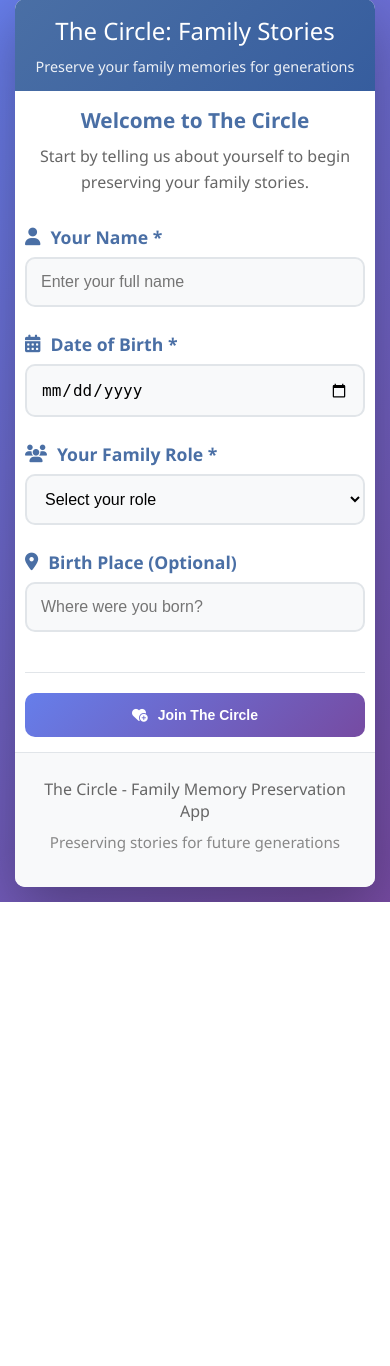
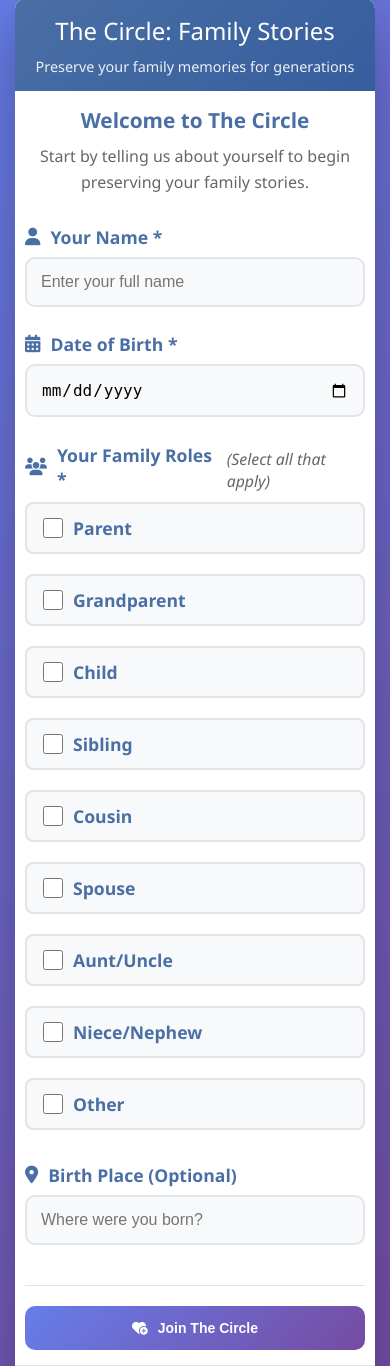
Before and after one commit to Kai-C-Clarke/THE-CIRCLE-APP, a Flask app: page / in a window 390 px wide. Shown: the part 16-1382 px from the top of the page. Before the commit the page ends 918 px from the top, so only its background shows below. Run offline with Flask 3, Linux system fonts and the light colour scheme; data that the repository does not hold is empty; some libraries are stand-ins or nearby versions.

Commit message:
Replaced single-select dropdown with multi-select checkboxes for family roles ✓ Users can now select multiple roles (e.g., Grandmother, Daughter, Cousin, Sister) ✓ Added visual feedback when roles are selected ✓ Responsive design for iPad and mobile devices ✓ Added two new role options: Aunt/Uncle and Niece/Nephew

```diff
--- a/static/css/style.css
+++ b/static/css/style.css
@@ -106,6 +106,51 @@ header h1 {
     background: white;
     box-shadow: 0 0 0 3px rgba(74, 111, 165, 0.1);
 }
+
+/* Checkbox Group for Family Roles */
+.checkbox-group {
+    display: grid;
+    grid-template-columns: repeat(auto-fill, minmax(200px, 1fr));
+    gap: 12px;
+    margin-top: 10px;
+}
+
+.checkbox-label {
+    display: flex;
+    align-items: center;
+    gap: 10px;
+    padding: 12px 16px;
+    background: #f8f9fa;
+    border: 2px solid #e1e5e9;
+    border-radius: 8px;
+    cursor: pointer;
+    transition: all 0.3s;
+    font-weight: 500;
+    color: #333;
+}
+
+.checkbox-label:hover {
+    background: #e9ecef;
+    border-color: #4a6fa5;
+}
+
+.checkbox-label input[type="checkbox"] {
+    width: 20px;
+    height: 20px;
+    cursor: pointer;
+    accent-color: #4a6fa5;
+}
+
+.checkbox-label input[type="checkbox"]:checked + * {
+    font-weight: 600;
+}
+
+.checkbox-label:has(input:checked) {
+    background: #e8f0ff;
+    border-color: #4a6fa5;
+    color: #4a6fa5;
+}
+
 
 .hint {
     display: block;
@@ -1739,6 +1784,11 @@ footer p {
     .export-options {
         flex-direction: column;
     }
+
+    /* Checkbox group responsive */
+    .checkbox-group {
+        grid-template-columns: 1fr;
+    }
 }
 
 /* Mobile Phones */
--- a/static/js/profile.js
+++ b/static/js/profile.js
@@ -1,36 +1,128 @@
-// static/js/profile.js - Profile functions
+// static/js/profile.js - Profile management with multi-role support
+
+async function loadProfile() {
+    try {
+        const response = await fetch('/api/profile/get');
+        const data = await response.json();
+
+        if (data.exists) {
+            // Profile exists, show main interface
+            document.getElementById('profile-setup').style.display = 'none';
+            document.querySelector('.tab-container').style.display = 'flex';
+
+            // Store profile data globally
+            window.userProfile = data;
+
+            // Load initial content
+            if (typeof loadMemories === 'function') {
+                loadMemories();
+            }
+        } else {
+            // Show profile setup
+            document.getElementById('profile-setup').style.display = 'block';
+            document.querySelector('.tab-container').style.display = 'none';
+        }
+    } catch (error) {
+        console.error('Error loading profile:', error);
+    }
+}
+
 async function saveProfile() {
-    const name = document.getElementById('user-name').value.trim();
-    const birthDate = document.getElementById('birth-date').value;
-    const familyRole = document.getElementById('family-role').value;
+    try {
+        const name = document.getElementById('user-name').value.trim();
+        const birthDate = document.getElementById('birth-date').value;
+        const birthPlace = document.getElementById('birth-place').value.trim();
 
-    if (!name || !birthDate || !familyRole) {
-        alert('Please fill in all required fields.');
-        return;
-    }
+        // Get all checked family roles
+        const roleCheckboxes = document.querySelectorAll('input[name="family-role"]:checked');
+        const roles = Array.from(roleCheckboxes).map(cb => cb.value);
 
-    try {
+        // Validation
+        if (!name) {
+            alert('Please enter your name');
+            return;
+        }
+
+        if (!birthDate) {
+            alert('Please enter your birth date');
+            return;
+        }
+
+        if (roles.length === 0) {
+            alert('Please select at least one family role');
+            return;
+        }
+
+        // Join roles with comma for storage
+        const familyRole = roles.join(', ');
+
         const response = await fetch('/api/profile/save', {
             method: 'POST',
-            headers: { 'Content-Type': 'application/json' },
+            headers: {
+                'Content-Type': 'application/json'
+            },
             body: JSON.stringify({
                 name: name,
                 birth_date: birthDate,
                 family_role: familyRole,
-                birth_place: document.getElementById('birth-place').value
+                birth_place: birthPlace
             })
         });
 
         const data = await response.json();
 
         if (data.status === 'success') {
-            // Update UI
-            document.querySelector('h1').textContent = `The Circle: ${name}'s Stories`;
-            showMainInterface();
-            alert(`Welcome to the family circle, ${name}!`);
+            // Hide setup, show main interface
+            document.getElementById('profile-setup').style.display = 'none';
+            document.querySelector('.tab-container').style.display = 'flex';
+
+            // Store profile
+            window.userProfile = {
+                name: name,
+                birth_date: birthDate,
+                family_role: familyRole,
+                birth_place: birthPlace
+            };
+
+            // Show welcome message
+            alert(`Welcome to The Circle, ${name}!`);
+
+            // Load initial content
+            if (typeof loadMemories === 'function') {
+                loadMemories();
+            }
+        } else {
+            alert('Error saving profile: ' + data.message);
         }
+
     } catch (error) {
         console.error('Error saving profile:', error);
-        alert('Failed to save profile.');
+        alert('Error saving profile. Please try again.');
     }
 }
+
+function editProfile() {
+    // Show profile setup with current values
+    if (window.userProfile) {
+        document.getElementById('user-name').value = window.userProfile.name || '';
+        document.getElementById('birth-date').value = window.userProfile.birth_date || '';
+        document.getElementById('birth-place').value = window.userProfile.birth_place || '';
+
+        // Check the appropriate role checkboxes
+        if (window.userProfile.family_role) {
+            const roles = window.userProfile.family_role.split(',').map(r => r.trim().toLowerCase());
+            const checkboxes = document.querySelectorAll('input[name="family-role"]');
+            checkboxes.forEach(cb => {
+                cb.checked = roles.includes(cb.value.toLowerCase());
+            });
+        }
+    }
+
+    document.getElementById('profile-setup').style.display = 'block';
+    document.querySelector('.tab-container').style.display = 'none';
+}
+
+// Initialize on page load
+document.addEventListener('DOMContentLoaded', () => {
+    loadProfile();
+});
--- a/templates/index.html
+++ b/templates/index.html
@@ -32,17 +32,36 @@
             </div>
 
             <div class="form-group">
-                <label for="family-role"><i class="fas fa-users"></i> Your Family Role *</label>
-                <select id="family-role">
-                    <option value="">Select your role</option>
-                    <option value="parent">Parent</option>
-                    <option value="grandparent">Grandparent</option>
-                    <option value="child">Child</option>
-                    <option value="sibling">Sibling</option>
-                    <option value="cousin">Cousin</option>
-                    <option value="spouse">Spouse</option>
-                    <option value="other">Other</option>
-                </select>
+                <label><i class="fas fa-users"></i> Your Family Roles * <small class="hint" style="font-weight: normal;">(Select all that apply)</small></label>
+                <div class="checkbox-group" id="family-roles">
+                    <label class="checkbox-label">
+                        <input type="checkbox" name="family-role" value="parent"> Parent
+                    </label>
+                    <label class="checkbox-label">
+                        <input type="checkbox" name="family-role" value="grandparent"> Grandparent
+                    </label>
+                    <label class="checkbox-label">
+                        <input type="checkbox" name="family-role" value="child"> Child
+                    </label>
+                    <label class="checkbox-label">
+                        <input type="checkbox" name="family-role" value="sibling"> Sibling
+                    </label>
+                    <label class="checkbox-label">
+                        <input type="checkbox" name="family-role" value="cousin"> Cousin
+                    </label>
+                    <label class="checkbox-label">
+                        <input type="checkbox" name="family-role" value="spouse"> Spouse
+                    </label>
+                    <label class="checkbox-label">
+                        <input type="checkbox" name="family-role" value="aunt-uncle"> Aunt/Uncle
+                    </label>
+                    <label class="checkbox-label">
+                        <input type="checkbox" name="family-role" value="niece-nephew"> Niece/Nephew
+                    </label>
+                    <label class="checkbox-label">
+                        <input type="checkbox" name="family-role" value="other"> Other
+                    </label>
+                </div>
             </div>
 
             <div class="form-group">
@@ -345,8 +364,84 @@
 
     <!-- Declare global functions -->
     <script>
+        // Override saveProfile to handle multiple checkboxes
+        const originalSaveProfile = window.saveProfile;
+        window.saveProfile = async function() {
+            try {
+                const name = document.getElementById('user-name').value.trim();
+                const birthDate = document.getElementById('birth-date').value;
+                const birthPlace = document.getElementById('birth-place').value.trim();
+
+                // Get all checked family roles
+                const roleCheckboxes = document.querySelectorAll('input[name="family-role"]:checked');
+                const roles = Array.from(roleCheckboxes).map(cb => cb.value);
+
+                // Validation
+                if (!name) {
+                    alert('Please enter your name');
+                    return;
+                }
+
+                if (!birthDate) {
+                    alert('Please enter your birth date');
+                    return;
+                }
+
+                if (roles.length === 0) {
+                    alert('Please select at least one family role');
+                    return;
+                }
+
+                // Join roles with comma for storage
+                const familyRole = roles.join(', ');
+
+                const response = await fetch('/api/profile/save', {
+                    method: 'POST',
+                    headers: {
+                        'Content-Type': 'application/json'
+                    },
+                    body: JSON.stringify({
+                        name: name,
+                        birth_date: birthDate,
+                        family_role: familyRole,
+                        birth_place: birthPlace
+                    })
+                });
+
+                const data = await response.json();
+
+                if (data.status === 'success') {
+                    // Hide setup, show main interface
+                    document.getElementById('profile-setup').style.display = 'none';
+                    document.querySelector('.tab-container').style.display = 'flex';
+
+                    // Store profile
+                    window.userProfile = {
+                        name: name,
+                        birth_date: birthDate,
+                        family_role: familyRole,
+                        birth_place: birthPlace
+                    };
+
+                    // Show welcome message
+                    alert(`Welcome to The Circle, ${name}!`);
+
+                    // Load initial content
+                    if (typeof loadMemories === 'function') {
+                        loadMemories();
+                    }
+                } else {
+                    alert('Error saving profile: ' + data.message);
+                }
+
+            } catch (error) {
+                console.error('Error saving profile:', error);
+                alert('Error saving profile. Please try again.');
+            }
+        };
+
         // Make functions available globally
-        window.saveProfile = saveProfile; //window.showTab = showTab; removed.
+        //window.saveProfile = saveProfile; // Already defined above
         window.performSmartSearch = performSmartSearch;
         window.loadMemories = loadMemories;
         window.addComment = addComment;
```
Also changed, not shown: DEPLOYMENT_INSTRUCTIONS.txt (added, +53 -0 lines), circle_memories.db, 3 other files.
